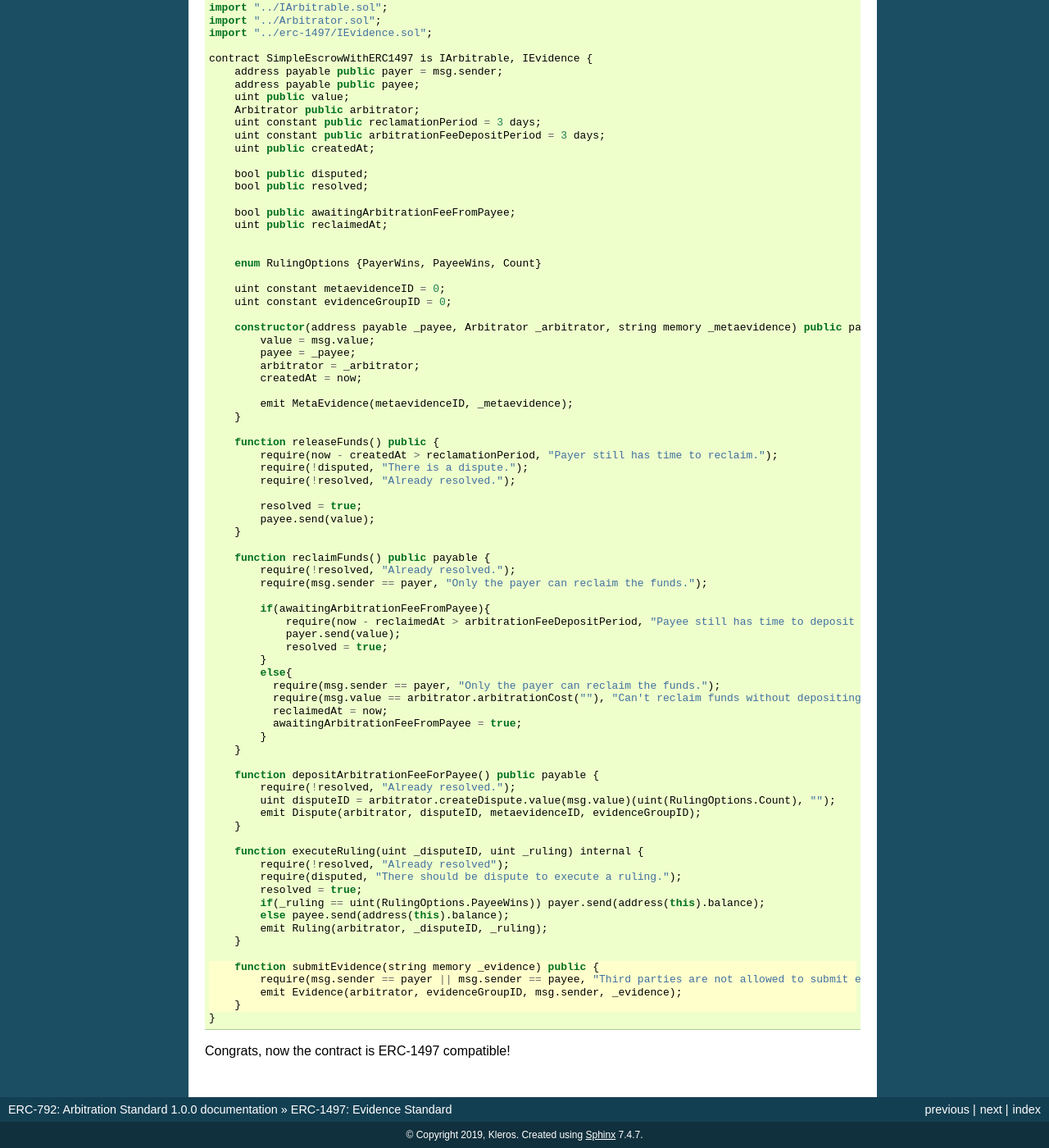
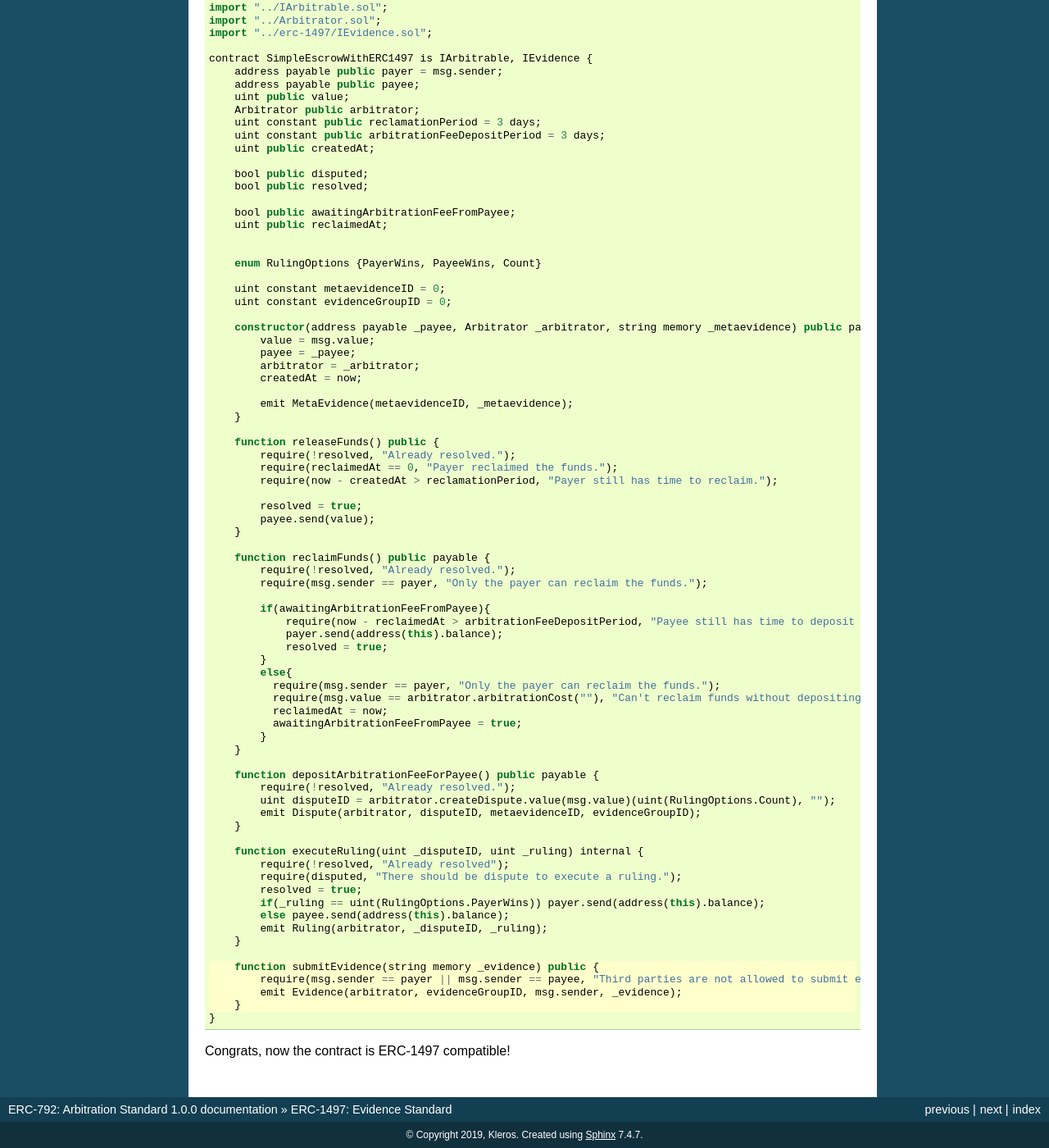
Before and after one commit to kleros/erc-792, a Sphinx documentation site: the page built from docs/erc-1497.rst, in a window 1280 px wide and 1400 px high, scrolled down 6257 px. Shown: the whole window at 82% size. Built offline with Sphinx 7.4.7, drawn with Linux system fonts in a browser that asks for light colours.

Commit message:
fix(erc-1497): reflect contract fixes

```diff
--- a/docs/erc-1497.rst
+++ b/docs/erc-1497.rst
@@ -420,9 +420,9 @@ Lastly, we need a function to let parties submit evidence:
       }
 
       function releaseFunds() public {
+          require(!resolved, "Already resolved.");
+          require(reclaimedAt == 0, "Payer reclaimed the funds.");
           require(now - createdAt > reclamationPeriod, "Payer still has time to reclaim.");
-          require(!disputed, "There is a dispute.");
-          require(!resolved, "Already resolved.");
 
           resolved = true;
           payee.send(value);
@@ -434,7 +434,7 @@ Lastly, we need a function to let parties submit evidence:
 
           if(awaitingArbitrationFeeFromPayee){
               require(now - reclaimedAt > arbitrationFeeDepositPeriod, "Payee still has time to deposit arbitration fee.");
-              payer.send(value);
+              payer.send(address(this).balance);
               resolved = true;
           }
           else{
@@ -455,7 +455,7 @@ Lastly, we need a function to let parties submit evidence:
           require(!resolved, "Already resolved");
           require(disputed, "There should be dispute to execute a ruling.");
           resolved = true;
-          if(_ruling == uint(RulingOptions.PayeeWins)) payer.send(address(this).balance);
+          if(_ruling == uint(RulingOptions.PayerWins)) payer.send(address(this).balance);
           else payee.send(address(this).balance);
           emit Ruling(arbitrator, _disputeID, _ruling);
       }
```
Also changed, not shown: 2 other files.
